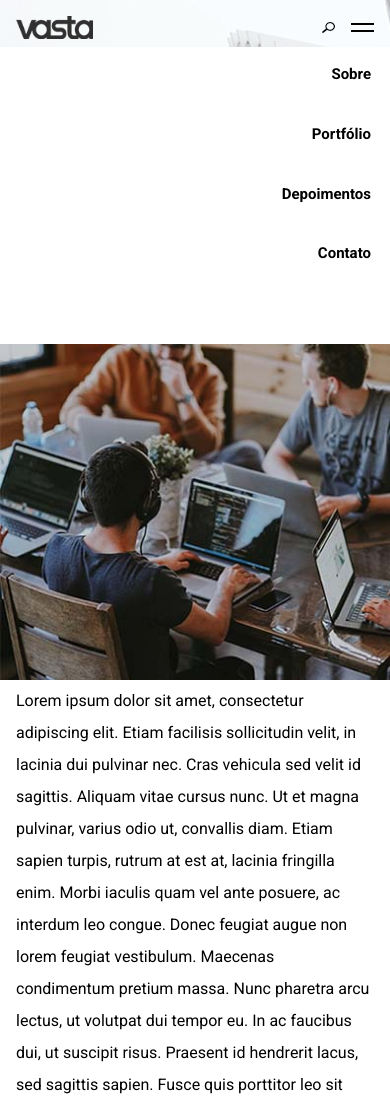
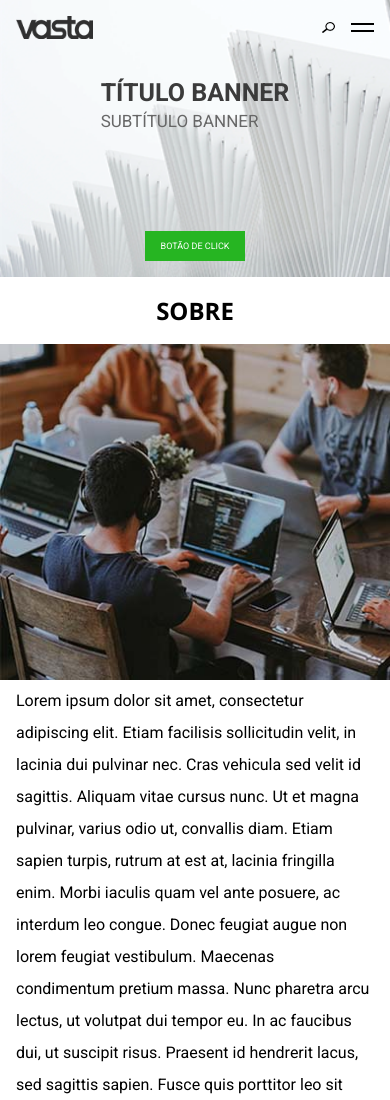
Before and after one commit to CaioCouto/vasta-layout, a plain HTML site: page index.html in a window 390 px wide. Shown: the top 1100 px of the page. Drawn offline with nearby package versions, Linux system fonts and the light colour scheme.

Commit message:
Adapting header menu mobile CSS for hiddenness

```diff
--- a/static/css/styles.css
+++ b/static/css/styles.css
@@ -36,6 +36,7 @@ body {
 
         display: flex;
         flex-direction: column;
+        overflow: hidden;
 
         background-repeat: no-repeat;
         background-position: center;
@@ -66,12 +67,18 @@ body {
 
         position: absolute;
         top: 17%;
-        right: 0;
+        left: 100%;
 
         display: grid;
         grid-template-rows: repeat(4, 1fr);
 
         background: #fff;
+        transition: 250ms ease-in-out;
+    }
+
+    #header-list.show {
+        left: 0;
+        transition: 250ms ease-in-out;
     }
 
     .header-list-item {
@@ -101,6 +108,7 @@ body {
         width: 23px;
         height: 13px;
 
+        cursor: pointer;
         display: flex;
         flex-direction: column;
         justify-content: center;
```
